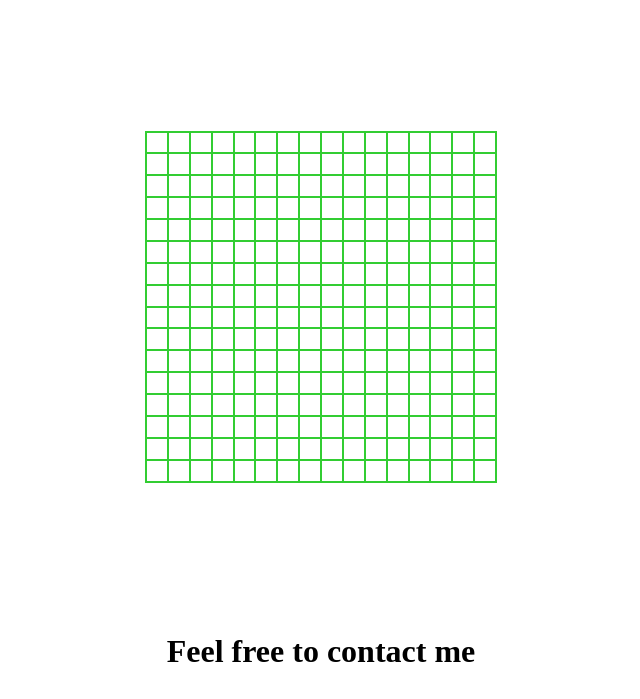
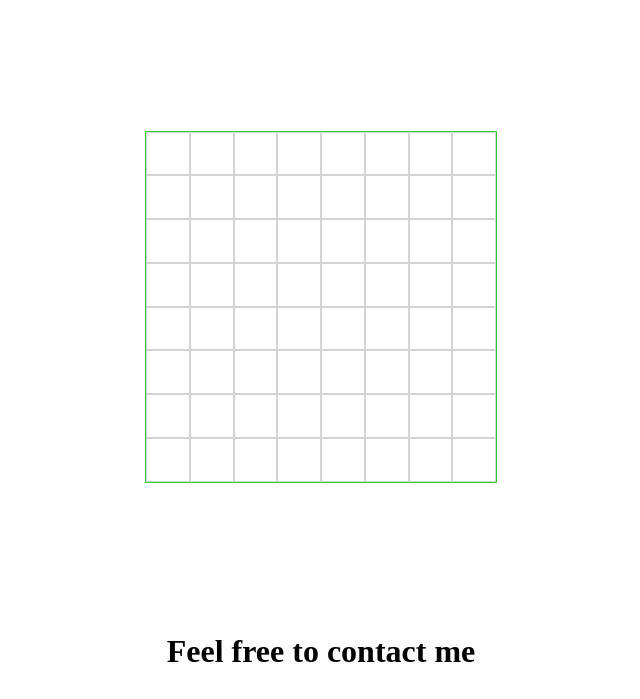
Before and after one commit to dk-ties/Etch-a-Sketch, a plain HTML site: page index.html in a window 1280 px wide. Shown: the part 117-816 px from the top of the page, without its empty margins (319-959 px from the left). Drawn offline with Linux system fonts and the light colour scheme.

Commit message:
Change elementsCount to take input from mode selector

```diff
--- a/main.js
+++ b/main.js
@@ -8,8 +8,14 @@ document.body.onload = newBase;
 
 //const planetVerdant = ["Verdant", "DW", 300, 150, 3000, "01-01", "02-02"];
 
+gameSize = document.getElementById("language");
+console.log(typeof gameSize.value);
+gameSize = Number(gameSize.value);
+console.log(typeof gameSize);
+
 const currentDiv = document.getElementById("content");
-let elementsCount = 16 * 16;
+let elementsCount = gameSize * gameSize;
+console.log(gameSize);
 function newBase() {
   for (let i = 0; i < elementsCount; i++) {
     const element = document.createElement("div");
--- a/style.css
+++ b/style.css
@@ -15,25 +15,18 @@
 }
 
 .content {
-  /* min-height: 80%;
-  width: 80%; */
   height: 350px;
   width: 350px;
   justify-content: center;
   border: 1px solid limegreen;
-  /* display: flex;
-  flex-wrap: wrap; */
   display: grid;
   grid-auto-flow: column;
-  grid-template-columns: repeat(16, 1fr);
-  grid-template-rows: repeat(16, 1fr);
+  grid-template-columns: repeat(8, 1fr);
+  grid-template-rows: repeat(8, 1fr);
 }
 .menuBar {
   margin: 5px;
 }
 .gameGrid {
-/*   width: 80px;
-  height: 80px; */
-  border: 1px solid limegreen;
-  /* flex: 1 1 auto;/*
+  border: 0.5px solid lightgray;
 }
```
